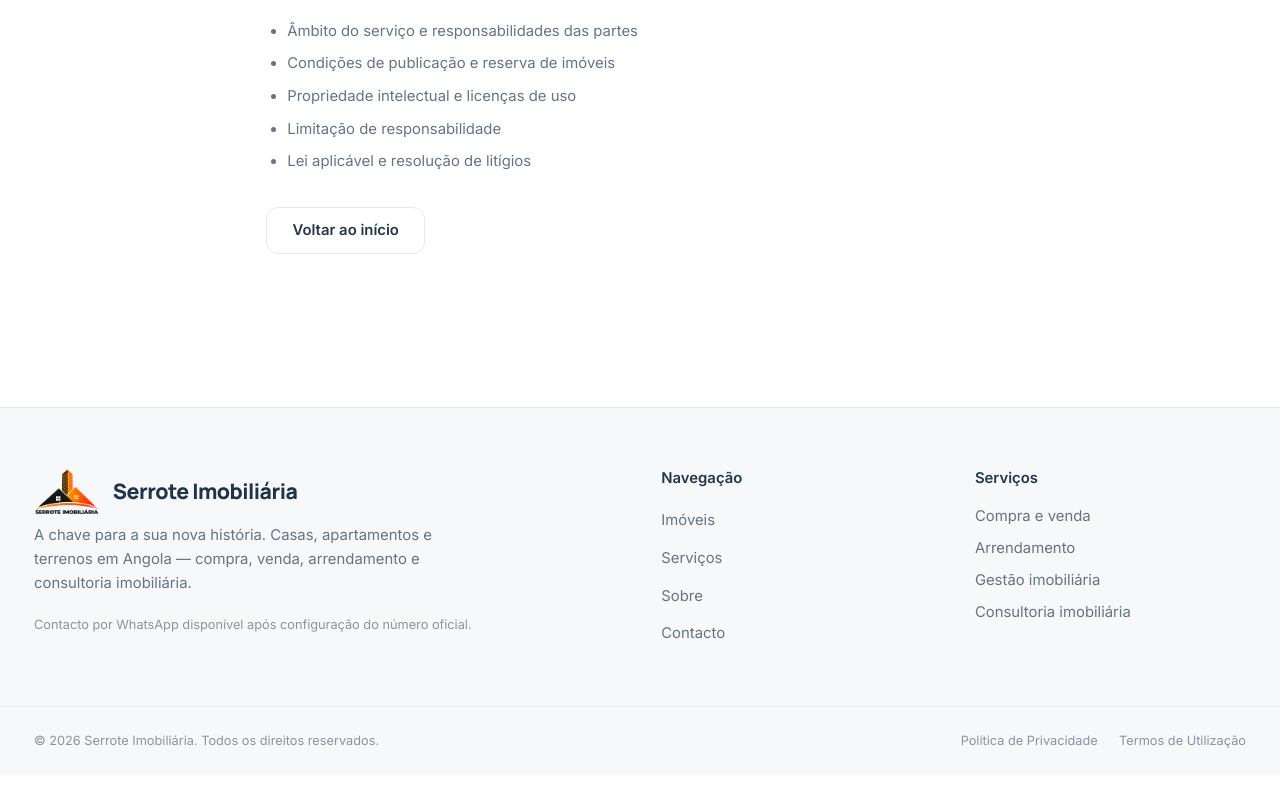
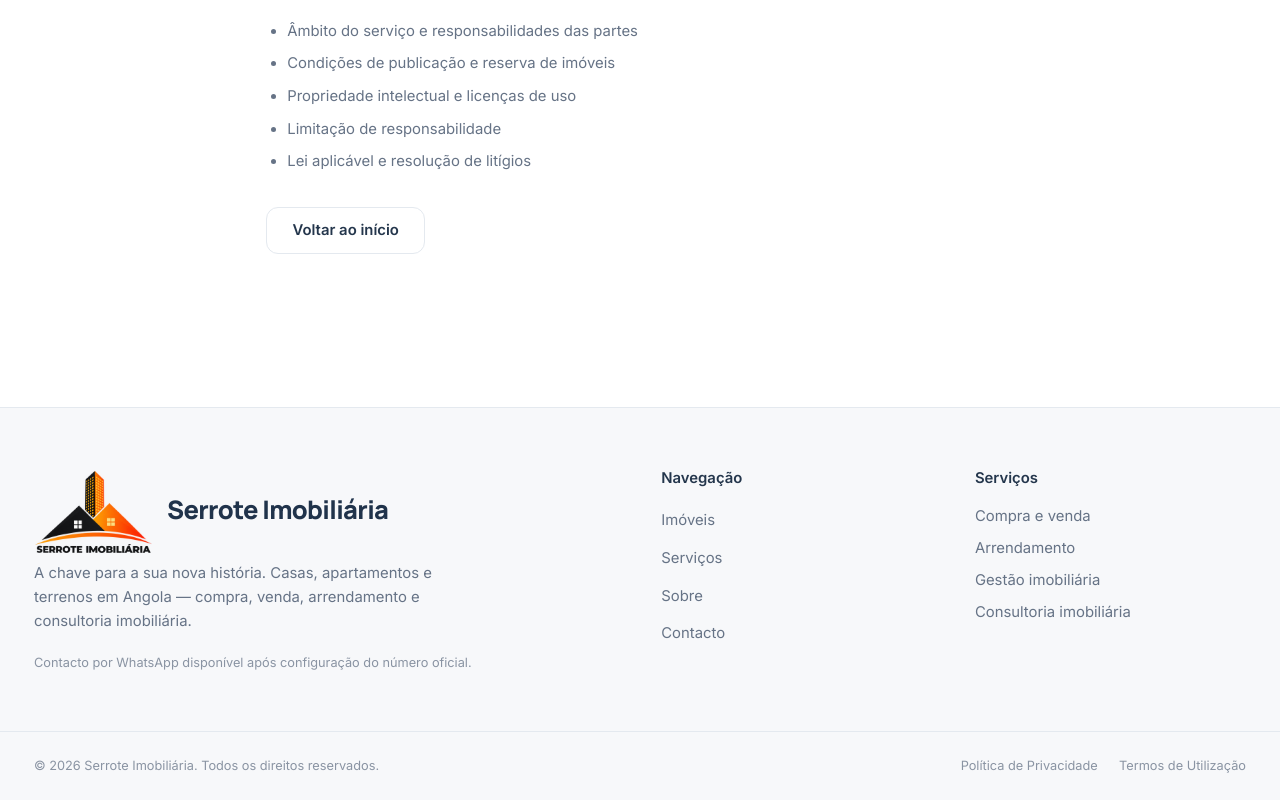
Before and after one commit to Noturno22/ImobiliriosLSA, a Next.js app in the folder apps/web/: page /termos in a window 1280 px wide. Shown: the part 712-1512 px from the top of the page. Before the commit the page ends 1487 px from the top, so only its background shows below. Built offline with nearby package versions, Linux system fonts and the light colour scheme; no server answers.

Commit message:
style(web): enlarge the footer logo

```diff
--- a/apps/web/src/components/site-footer.tsx
+++ b/apps/web/src/components/site-footer.tsx
@@ -16,9 +16,9 @@ export function SiteFooter() {
               alt=""
               width={1391}
               height={984}
-              className="h-11 w-auto"
+              className="h-14 w-auto sm:h-20"
             />
-            <p className="font-display text-xl font-extrabold tracking-tight text-navy dark:text-ink">
+            <p className="font-display text-2xl font-extrabold tracking-tight text-navy dark:text-ink">
               Serrote Imobiliária
             </p>
           </div>
```
